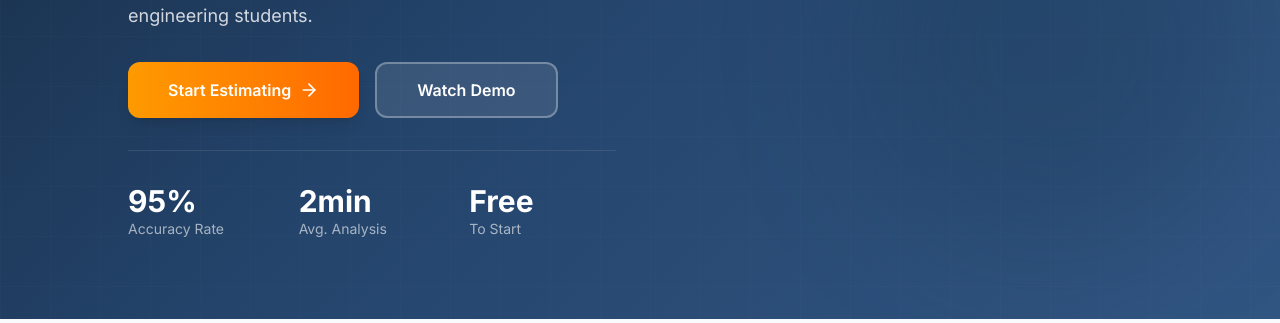
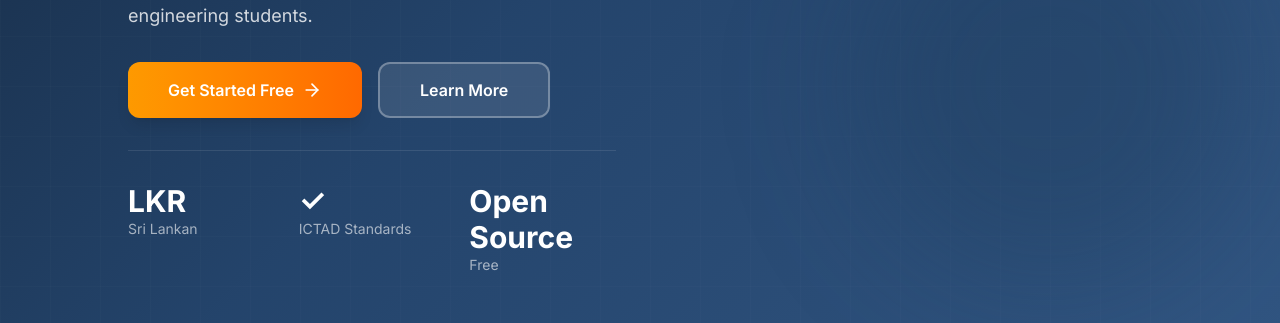
Before and after one commit to DNWijewardana/Quantrox-MERN, a React (Vite) app in the folder frontend/: page / in a window 1280 px wide. Shown: the part 629-952 px from the top of the page. Built offline with nearby package versions, Linux system fonts and the light colour scheme; no server answers.

Commit message:
enhance HeroSection with auth-based UI

```diff
--- a/frontend/src/components/home/HeroSection.jsx
+++ b/frontend/src/components/home/HeroSection.jsx
@@ -1,24 +1,23 @@
-import React from 'react'
+import React from "react";
 import { ArrowRight, FileUp, Calculator, FileText } from "lucide-react";
 import { Link } from "react-router-dom";
+import { useAuth } from "../../context/AuthContext";
 
 const HeroSection = () => {
+  const { user } = useAuth();
+  const isLoggedIn = !!user;
+
   return (
     <section className="relative min-h-[90vh] flex items-center overflow-hidden bg-gradient-hero px-6 md:px-16 lg:px-24 xl:px-32">
-
-      {/* Background Pattern */}
+      {/* Background pattern + floating blobs */}
       <div className="absolute inset-0 bg-grid opacity-50" />
-
-      {/* Floating Elements */}
       <div className="absolute top-20 left-10 w-72 h-72 bg-[hsl(var(--accent))]/20 rounded-full blur-3xl animate-float" />
       <div className="absolute bottom-20 right-10 w-96 h-96 bg-[hsl(var(--primary))]/30 rounded-full blur-3xl animate-float delay-300" />
 
       <div className="container mx-auto relative z-10 py-20">
         <div className="grid lg:grid-cols-2 gap-12 items-center">
-
-          {/* Left Content */}
+          {/* Left content */}
           <div className="space-y-8 animate-slide-up">
-
             <div className="inline-flex items-center gap-2 px-4 py-2 rounded-full bg-white/10 border border-white/20 backdrop-blur-sm">
               <span className="w-2 h-2 rounded-full bg-[hsl(var(--accent))] animate-pulse" />
               <span className="text-sm text-white/90">
@@ -27,86 +26,114 @@ const HeroSection = () => {
             </div>
 
             <h1 className="text-4xl md:text-5xl lg:text-6xl font-bold text-white leading-tight">
+              {isLoggedIn ? (
+                <>
+                  Welcome back,{" "}
+                  <span className="text-[hsl(var(--accent))]">
+                    {user.name?.split(" ")[0] || "there"}
+                  </span>
+                </>
+              ) : (
+                <>
                   Transform Floor Plans into{" "}
-              <span className="text-[hsl(var(--accent))]">Accurate Estimates</span>
+                  <span className="text-[hsl(var(--accent))]">
+                    Accurate Estimates
+                  </span>
+                </>
+              )}
             </h1>
 
             <p className="text-lg text-white/80 max-w-xl">
-              Upload your residential house plans and get instant, detailed estimates for materials,
-              labour costs, and project timelines. Built for contractors, homeowners, and engineering students.
+              {isLoggedIn
+                ? "Continue working on your projects, or upload a new floor plan to get started."
+                : "Upload your residential house plans and get instant, detailed estimates for materials, labour costs, and project timelines. Built for contractors, homeowners, and engineering students."}
             </p>
 
             {/* Buttons */}
             <div className="flex flex-col sm:flex-row gap-4">
-
-              <Link to="/upload">
+              {isLoggedIn ? (
+                <>
+                  <Link to="/dashboard">
                     <button className="inline-flex items-center justify-center gap-2 h-14 px-10 rounded-xl font-semibold text-white bg-gradient-to-r from-amber-500 to-orange-500 shadow-lg hover:shadow-xl hover:scale-[1.02] active:scale-[0.98] transition-all duration-200 w-full sm:w-auto">
-                  Start Estimating
+                      Open Dashboard
                       <ArrowRight className="h-5 w-5" />
                     </button>
                   </Link>
-
+                  <Link to="/upload">
                     <button className="inline-flex items-center justify-center h-14 px-10 rounded-xl font-semibold text-white border-2 border-white/30 bg-white/10 backdrop-blur-sm hover:bg-white/20 hover:border-white/50 transition-all duration-200 w-full sm:w-auto">
-                Watch Demo
+                      <FileUp className="h-5 w-5 mr-2" />
+                      New Project
                     </button>
-
+                  </Link>
+                </>
+              ) : (
+                <>
+                  <Link to="/login">
+                    <button className="inline-flex items-center justify-center gap-2 h-14 px-10 rounded-xl font-semibold text-white bg-gradient-to-r from-amber-500 to-orange-500 shadow-lg hover:shadow-xl hover:scale-[1.02] active:scale-[0.98] transition-all duration-200 w-full sm:w-auto">
+                      Get Started Free
+                      <ArrowRight className="h-5 w-5" />
+                    </button>
+                  </Link>
+                  <Link to="/about">
+                    <button className="inline-flex items-center justify-center h-14 px-10 rounded-xl font-semibold text-white border-2 border-white/30 bg-white/10 backdrop-blur-sm hover:bg-white/20 hover:border-white/50 transition-all duration-200 w-full sm:w-auto">
+                      Learn More
+                    </button>
+                  </Link>
+                </>
+              )}
             </div>
 
             {/* Stats */}
             <div className="grid grid-cols-3 gap-6 pt-8 border-t border-white/10">
-              <div>
-                <p className="text-3xl font-bold text-white">95%</p>
-                <p className="text-sm text-white/60">Accuracy Rate</p>
-              </div>
-              <div>
-                <p className="text-3xl font-bold text-white">2min</p>
-                <p className="text-sm text-white/60">Avg. Analysis</p>
-              </div>
-              <div>
-                <p className="text-3xl font-bold text-white">Free</p>
-                <p className="text-sm text-white/60">To Start</p>
+              <Stat label="Sri Lankan" value="LKR" />
+              <Stat label="ICTAD Standards" value="✓" />
+              <Stat label="Free" value="Open Source" />
             </div>
           </div>
 
-          </div>
-
-          {/* Feature Cards */}
+          {/* Right side feature cards */}
           <div className="relative hidden lg:block">
             <div className="space-y-4 animate-slide-up delay-200">
-
               <FeatureCard
                 icon={<FileUp className="h-6 w-6" />}
                 title="Upload Plans"
                 description="Support for PNG, JPG, and PDF formats"
                 delay="delay-100"
               />
-
               <FeatureCard
                 icon={<Calculator className="h-6 w-6" />}
                 title="AI Analysis"
                 description="Computer vision detects walls, rooms, and dimensions"
                 delay="delay-200"
               />
-
               <FeatureCard
                 icon={<FileText className="h-6 w-6" />}
                 title="Get BOQ"
                 description="Complete Bill of Quantities in PDF/Excel"
                 delay="delay-300"
               />
-
             </div>
           </div>
-
         </div>
       </div>
     </section>
+  );
+};
+
+function Stat({ label, value }) {
+  return (
+    <div>
+      <p className="text-2xl md:text-3xl font-bold text-white">{value}</p>
+      <p className="text-sm text-white/60">{label}</p>
+    </div>
   );
 }
 
 function FeatureCard({ icon, title, description, delay }) {
   return (
-    <div className={`glass-dark rounded-xl p-6 hover:bg-white/15 transition-all duration-300 hover:scale-[1.02] animate-slide-up ${delay}`}>
+    <div
+      className={`glass-dark rounded-xl p-6 hover:bg-white/15 transition-all duration-300 hover:scale-[1.02] animate-slide-up ${delay}`}
+    >
       <div className="flex items-start gap-4">
         <div className="flex h-12 w-12 items-center justify-center rounded-lg bg-[hsl(var(--accent))]/20 text-[hsl(var(--accent))]">
           {icon}
```
Also changed, not shown: frontend/src/pages/Dashboard.jsx (line endings or trailing spaces). Lines whose indentation alone changed are shown as unchanged.
